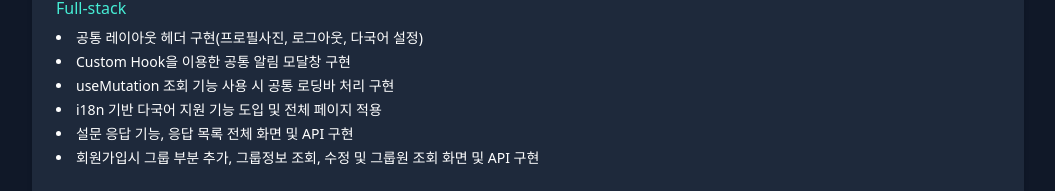
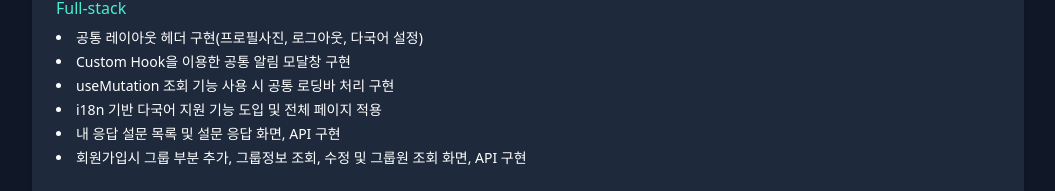
Before and after one commit to uwhami/uwhami.github.io, a Next.js app: page / in a window 1280 px wide. Shown: the part 6099-6290 px from the top of the page, without its empty margins (112-1167 px from the left). Built offline with nearby package versions, Linux system fonts and the light colour scheme.

Commit message:
데이터 수정

```diff
--- a/data/projects/projects.ko.json
+++ b/data/projects/projects.ko.json
@@ -49,8 +49,8 @@
             "Custom Hook을 이용한 공통 알림 모달창 구현",
             "useMutation 조회 기능 사용 시 공통 로딩바 처리 구현",
             "i18n 기반 다국어 지원 기능 도입 및 전체 페이지 적용",
-            "설문 응답 기능, 응답 목록 전체 화면 및 API 구현",
-            "회원가입시 그룹 부분 추가, 그룹정보 조회, 수정 및 그룹원 조회 화면 및 API 구현"
+            "내 응답 설문 목록 및 설문 응답 화면, API 구현",
+            "회원가입시 그룹 부분 추가, 그룹정보 조회, 수정 및 그룹원 조회 화면, API 구현"
           ]
         }
       ],
--- a/public/data/projects/projects.ko.json
+++ b/public/data/projects/projects.ko.json
@@ -49,8 +49,8 @@
             "Custom Hook을 이용한 공통 알림 모달창 구현",
             "useMutation 조회 기능 사용 시 공통 로딩바 처리 구현",
             "i18n 기반 다국어 지원 기능 도입 및 전체 페이지 적용",
-            "설문 응답 기능, 응답 목록 전체 화면 및 API 구현",
-            "회원가입시 그룹 부분 추가, 그룹정보 조회, 수정 및 그룹원 조회 화면 및 API 구현"
+            "내 응답 설문 목록 및 설문 응답 화면, API 구현",
+            "회원가입시 그룹 부분 추가, 그룹정보 조회, 수정 및 그룹원 조회 화면, API 구현"
           ]
         }
       ],
```
Also changed, not shown: 404.html (+1 -1 lines), index.html (+1 -1 lines), index.txt.
